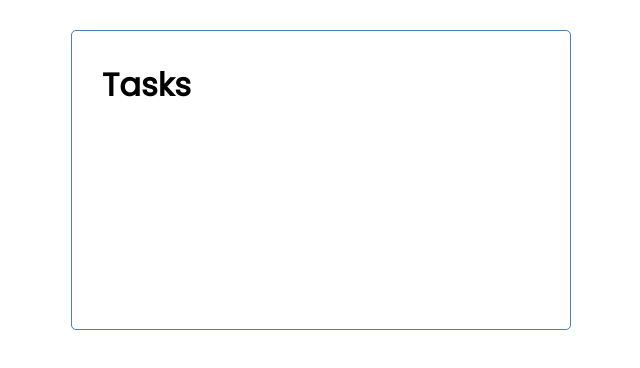
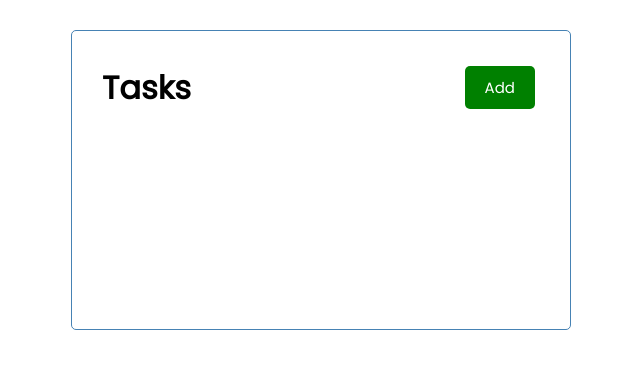
Before and after one commit to rootDEV2990/VueJS_tracker, a Vue app in the folder tracker/: page / in a window 1280 px wide. Shown: the top 368 px of the page, without its empty margins (319-959 px from the left). Built offline with nearby package versions, Linux system fonts and the light colour scheme.

Commit message:
Added functions with vue to README

```diff
--- /dev/null
+++ b/tracker/src/components/Button.vue
@@ -0,0 +1,18 @@
+<template>
+    <button @click="addTask()" :style="{ background: color }" class="btn">{{text}}</button>
+</template>
+
+<script>
+    export default {
+        name: 'Button',
+        props: {
+            text: String,
+            color: String
+        },
+        methods: {
+            addTask() {
+                alert('Function good to go! Your code block can go here..')
+            }
+        }
+    }
+</script>
--- a/tracker/src/components/Header.vue
+++ b/tracker/src/components/Header.vue
@@ -1,10 +1,12 @@
 <template>
     <header>
         <h1>{{title}}</h1>
+        <Button color="green" text="Add"/>
     </header>
 </template>
 
 <script>
+    import Button from './Button'
     export default {
         name: 'Header',
         props: {
@@ -12,7 +14,10 @@
                 type: String,
             }
 
-        }
+        },
+        components: {
+            Button,
+        },
     }
 </script>
 
```
Also changed, not shown: 1 other file (tests, documents, lock files or other folders).
